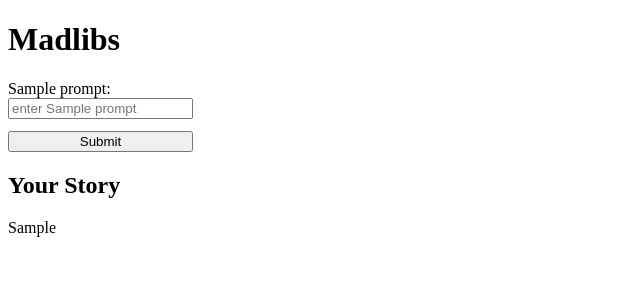
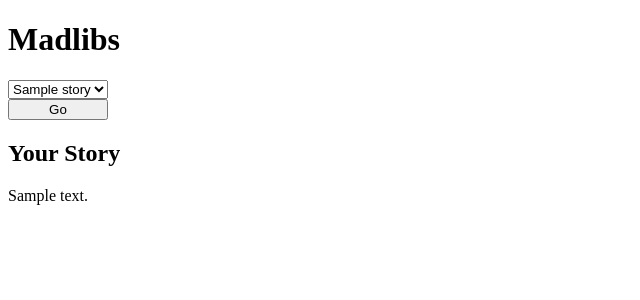
Before and after one commit to haikubandit/FlaskFundamentals, a Flask app: template flask-madlibs/templates/story.html in a window 1280 px wide. Shown: the top 300 px of the page, without its empty margins (0-640 px from the left). Run offline with Flask 2, Linux system fonts and the light colour scheme; the template is opened without the code that fills it: most values are stand-ins (such as "Sample title", 1, 10 or a date in 2020); parts of the project's set-up code (start-up, migrations or seed data) failed here and were passed over.

Commit message:
adding further study features to madlibs app

```diff
--- a/flask-madlibs/app.py
+++ b/flask-madlibs/app.py
@@ -2,7 +2,7 @@ from flask import Flask, request, render_template
 from random import randint,  choice, sample
 from flask_debugtoolbar import DebugToolbarExtension
 
-from stories import *
+import stories
 
 app = Flask(__name__)
 
@@ -10,17 +10,52 @@ app.config['SECRET_KEY'] = "a-secret-key"
 debug = DebugToolbarExtension(app)
 
 
-@app.route('/')
-def madlib_form():
-    """Shows home page"""
-    prompts = story.prompts
-    return render_template('base.html', prompts=prompts)
+
+# @app.route('/')
+# def madlib_form():
+#     """Shows home page"""
+
+#     prompts = story.prompts
+#     return render_template('base.html', prompts=prompts)
 
 
-@app.route('/story')
-def story_page():
-    """Displays user story"""
-    story.generate(request.args)
-    your_story = story.template
+@app.route("/")
+def ask_story():
+    """Show list-of-stories form."""
 
-    return render_template("story.html", your_story=your_story)
+    return render_template("base.html", stories=stories.values())
+
+@app.route("/questions")
+def ask_questions():
+    """Generate and show form to ask words."""
+
+    story_id = request.args["story_id"]
+    story = stories[story_id]
+
+    prompts = story.prompts
+
+    return render_template("questions.html",
+                           story_id=story_id,
+                           title=story.title,
+                           prompts=prompts)
+
+# @app.route('/story')
+# def story_page():
+#     """Displays user story"""
+
+#     text = story.generate(request.args)
+
+#     return render_template("story.html", text=text)
+
+@app.route("/story")
+def show_story():
+    """Show story result."""
+
+    story_id = request.args["story_id"]
+    story = stories[story_id]
+
+    text = story.generate(request.args)
+
+    return render_template("story.html",
+                           title=story.title,
+                           text=text)
--- a/flask-madlibs/stories.py
+++ b/flask-madlibs/stories.py
@@ -18,9 +18,11 @@ class Story:
         'I love to eat a good mango.'
     """
 
-    def __init__(self, words, text):
+    def __init__(self, code, title, words, text):
         """Create story with words and template text."""
 
+        self.code = code
+        self.title = title
         self.prompts = words
         self.template = text
 
@@ -37,9 +39,15 @@ class Story:
 
 # Here's a story to get you started
 
+story1 = Story(
+    ["place", "noun", "verb", "adjective", "plural_noun"],
+    """Once upon a time in a long-ago {place}, there lived a large {adjective} {noun}. It loved to {verb} {plural_noun}.""")
 
-story = Story(
-    ["place", "noun", "verb", "adjective", "plural_noun"],
-    """Once upon a time in a long-ago {place}, there lived a
-       large {adjective} {noun}. It loved to {verb} {plural_noun}."""
+
+story2 = Story(
+    ["name", "adjective", "occupation", "noun"],
+    """Once upon a time in a galaxy far, far away, {name}, a {adjective} {occupation} discovered a new {noun}. """
 )
+
+# Make dict of {code:story, code:story, ...}
+stories = {s.code: s for s in [story1, story2]}
--- a/flask-madlibs/templates/base.html
+++ b/flask-madlibs/templates/base.html
@@ -11,12 +11,15 @@
     <h1>Madlibs</h1>
 
     <main id="content">
-        <form action="/story">
-            {% for prompt in prompts %}
-            <label for="{{prompt}}">{{prompt}}:</label>
-            <input type="text" placeholder="enter {{prompt}}" name="{{prompt}}">
-            {%  endfor %}
-            <button>Submit</button>
+        <form action="/questions">
+            <select name="story_id">
+              {% for story in stories %}
+                <option value="{{ story.code }}">
+                  {{ story.title }}
+                </option>
+              {% endfor %}
+            </select>
+            <button>Go</button>
           </form>
     </main>
     <section id="story">
--- a/flask-madlibs/templates/story.html
+++ b/flask-madlibs/templates/story.html
@@ -3,5 +3,5 @@
 
 {% block content %}
 <h1>Your Story</h1>
-<p>{{your_story}}</p>
+<p>{{text}}</p>
 {% endblock %}
```
Also changed, not shown: flask-madlibs/templates/questions.html (added, +19 -0 lines).
